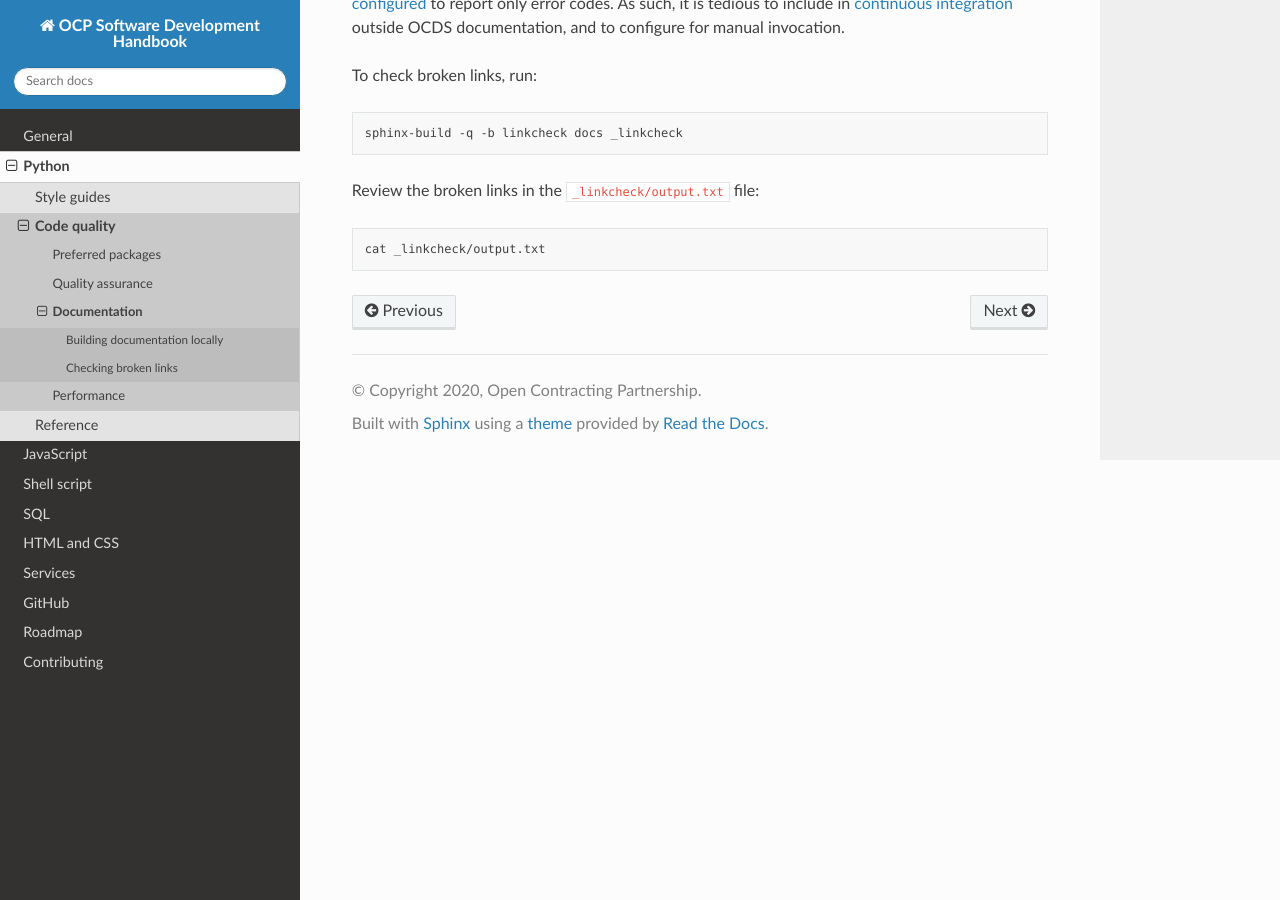
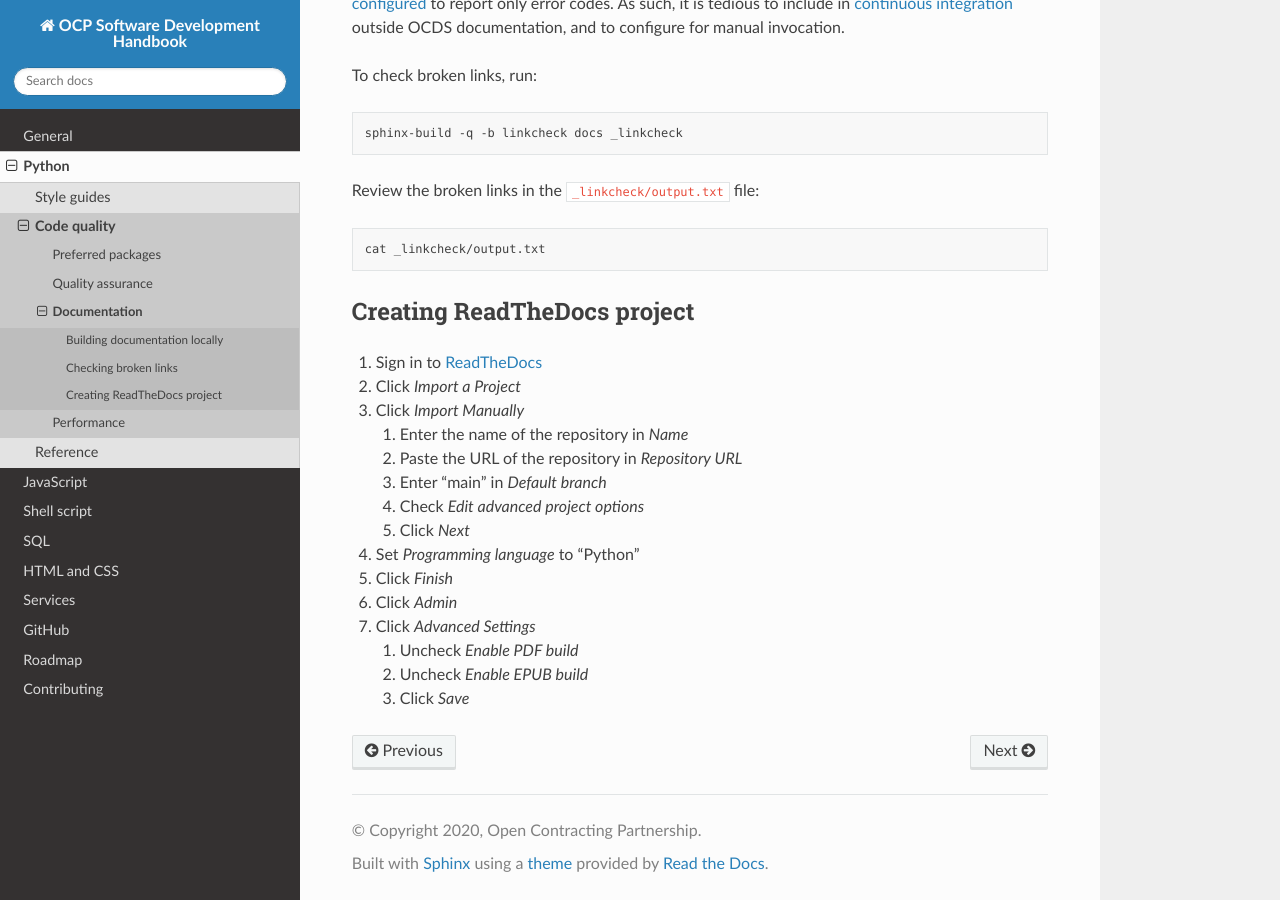
Before and after one commit to open-contracting/software-development-handbook, a Sphinx documentation site: the page built from docs/python/documentation.rst, in a window 1280 px wide and 900 px high, scrolled down 1411 px. Built offline with Sphinx 7.4.7 and the Read the Docs theme 2.0.0, drawn with Linux system fonts in a browser that asks for light colours; pages that are not in the unit, such as notebooks, are missing from menus.

Commit message:
python/documentation: Document ReadTheDocs setup

```diff
--- a/docs/python/documentation.rst
+++ b/docs/python/documentation.rst
@@ -64,3 +64,25 @@ Review the broken links in the ``_linkcheck/output.txt`` file:
 .. code-block:: shell
 
    cat _linkcheck/output.txt
+
+Creating ReadTheDocs project
+----------------------------
+
+#. Sign in to `ReadTheDocs <https://readthedocs.org/dashboard/>`__
+#. Click *Import a Project*
+#. Click *Import Manually*
+
+   #. Enter the name of the repository in *Name*
+   #. Paste the URL of the repository in *Repository URL*
+   #. Enter "main" in *Default branch*
+   #. Check *Edit advanced project options*
+   #. Click *Next*
+
+#. Set *Programming language* to "Python"
+#. Click *Finish*
+#. Click *Admin*
+#. Click *Advanced Settings*
+
+   #. Uncheck *Enable PDF build*
+   #. Uncheck *Enable EPUB build*
+   #. Click *Save*
```
